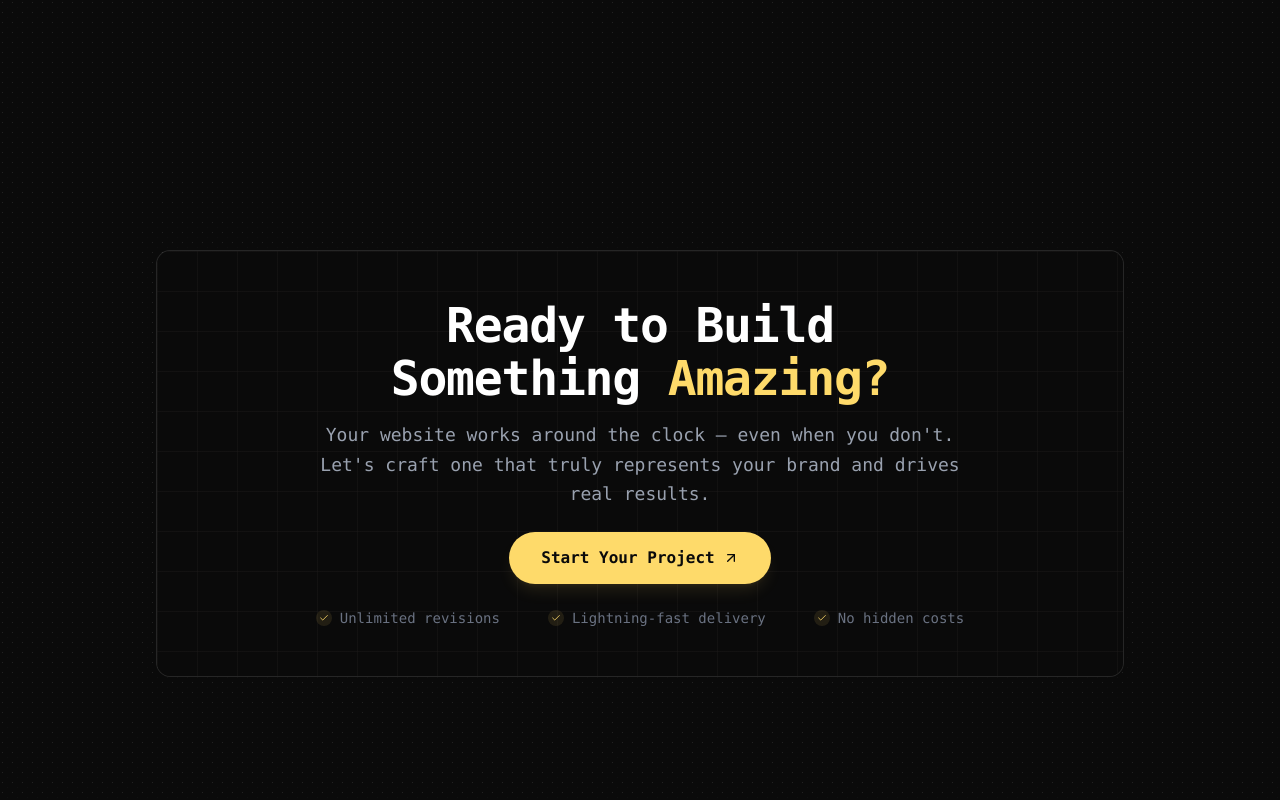
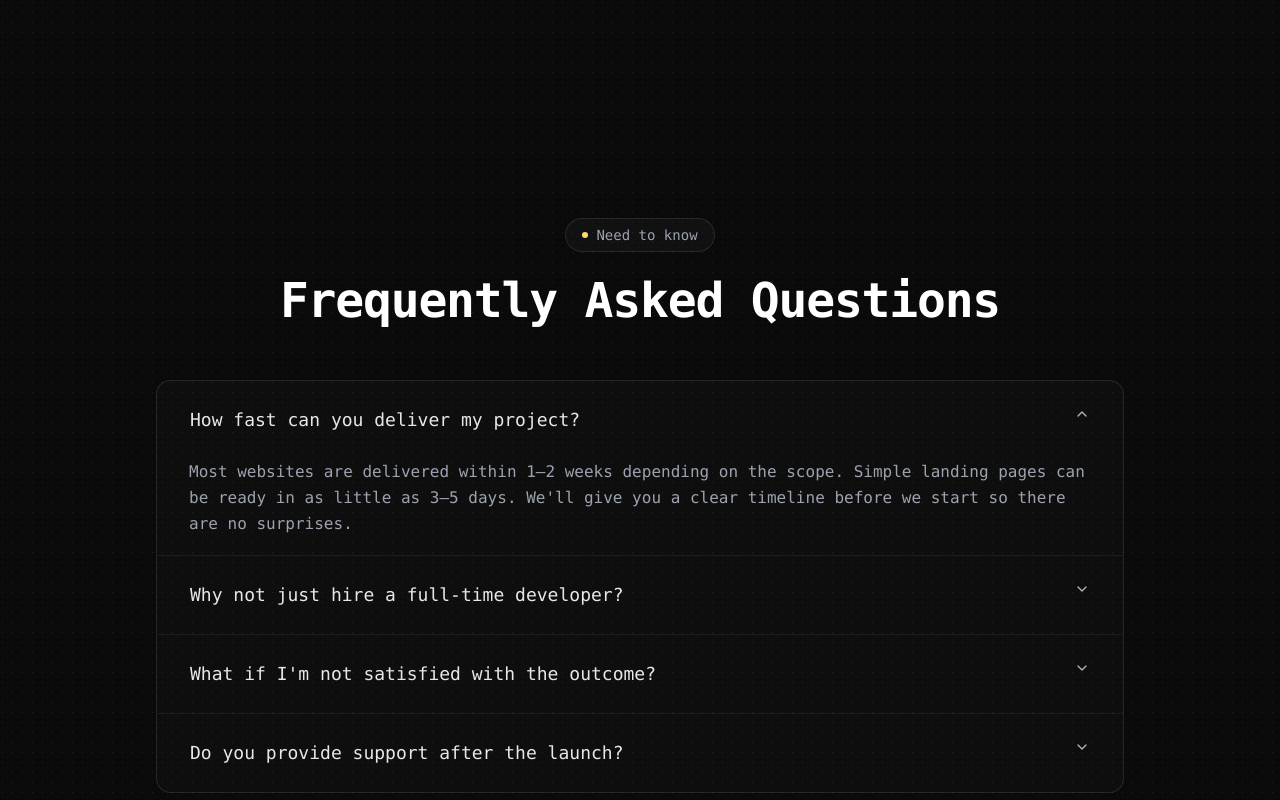
Before and after one commit to Piyush-20045/code-nest, a Next.js app: page / in a window 1280 px wide. Shown: the part 1820-2620 px from the top of the page. Built offline with nearby package versions, Linux system fonts and the light colour scheme.

Commit message:
feat: add Faq section in the home page with

```diff
--- a/app/page.js
+++ b/app/page.js
@@ -4,6 +4,7 @@ import Services from "@/components/Services";
 import Projects from "@/components/Projects";
 import Footer from "@/components/Footer";
 import Cta from "@/components/Cta";
+import Faq from "@/components/Faq";
 
 export default function Home() {
   return (
@@ -27,6 +28,7 @@ export default function Home() {
           <Hero />
           <Services />
           <Projects />
+          <Faq />
           <Cta />
         </main>
         <Footer />
--- /dev/null
+++ b/components/Faq.jsx
@@ -0,0 +1,64 @@
+"use client";
+import {
+  Accordion,
+  AccordionContent,
+  AccordionItem,
+  AccordionTrigger,
+} from "@/components/ui/accordion";
+import { faqs } from "@/constants/faq-data";
+
+export default function Faq() {
+  return (
+    <section
+      id="faqs"
+      className="w-full max-w-[1000px] mx-auto px-4 py-24 relative z-10"
+    >
+      {/* Header */}
+      <div className="text-center mb-14">
+        <span
+          className="inline-flex items-center gap-2 text-sm border border-white/10 rounded-full px-4 py-1.5 bg-white/3 mb-6"
+          style={{ color: "#9ca3af" }}
+        >
+          <span className="w-1.5 h-1.5 rounded-full bg-[#feda6a]" />
+          Need to know
+        </span>
+        <h2
+          className="text-4xl md:text-5xl font-extrabold tracking-tight"
+          style={{ color: "#ffffff" }}
+        >
+          Frequently Asked Questions
+        </h2>
+      </div>
+
+      {/* Accordion */}
+      <div className="rounded-2xl border border-white/10 bg-white/2 overflow-hidden">
+        <Accordion type="single" collapsible defaultValue="item-1">
+          {faqs.map((faq, i) => (
+            <AccordionItem
+              key={faq.value}
+              value={faq.value}
+              className={`px-6 md:px-8 border-white/6 ${
+                i === faqs.length - 1 ? "border-b-0" : ""
+              }`}
+            >
+              <AccordionTrigger
+                className="py-5 md:py-6 text-base md:text-lg hover:no-underline font-medium cursor-pointer"
+                style={{ color: "rgba(255, 255, 255, 0.9)" }}
+              >
+                {faq.question}
+              </AccordionTrigger>
+              <AccordionContent>
+                <p
+                  style={{ color: "#9ca3af" }}
+                  className="text-sm md:text-base leading-relaxed pb-2"
+                >
+                  {faq.answer}
+                </p>
+              </AccordionContent>
+            </AccordionItem>
+          ))}
+        </Accordion>
+      </div>
+    </section>
+  );
+}
--- /dev/null
+++ b/components/ui/accordion.jsx
@@ -0,0 +1,80 @@
+"use client"
+
+import * as React from "react"
+import { Accordion as AccordionPrimitive } from "radix-ui"
+
+import { cn } from "@/lib/utils"
+import { ChevronDownIcon, ChevronUpIcon } from "lucide-react"
+
+function Accordion({
+  className,
+  ...props
+}) {
+  return (
+    <AccordionPrimitive.Root
+      data-slot="accordion"
+      className={cn("flex w-full flex-col", className)}
+      {...props} />
+  );
+}
+
+function AccordionItem({
+  className,
+  ...props
+}) {
+  return (
+    <AccordionPrimitive.Item
+      data-slot="accordion-item"
+      className={cn("not-last:border-b", className)}
+      {...props} />
+  );
+}
+
+function AccordionTrigger({
+  className,
+  children,
+  ...props
+}) {
+  return (
+    <AccordionPrimitive.Header className="flex">
+      <AccordionPrimitive.Trigger
+        data-slot="accordion-trigger"
+        className={cn(
+          "group/accordion-trigger relative flex flex-1 items-start justify-between rounded-lg border border-transparent py-2.5 text-left text-sm font-medium transition-all outline-none hover:underline focus-visible:border-ring focus-visible:ring-3 focus-visible:ring-ring/50 focus-visible:after:border-ring disabled:pointer-events-none disabled:opacity-50 **:data-[slot=accordion-trigger-icon]:ml-auto **:data-[slot=accordion-trigger-icon]:size-4 **:data-[slot=accordion-trigger-icon]:text-muted-foreground",
+          className
+        )}
+        {...props}>
+        {children}
+        <ChevronDownIcon
+          data-slot="accordion-trigger-icon"
+          className="pointer-events-none shrink-0 group-aria-expanded/accordion-trigger:hidden" />
+        <ChevronUpIcon
+          data-slot="accordion-trigger-icon"
+          className="pointer-events-none hidden shrink-0 group-aria-expanded/accordion-trigger:inline" />
+      </AccordionPrimitive.Trigger>
+    </AccordionPrimitive.Header>
+  );
+}
+
+function AccordionContent({
+  className,
+  children,
+  ...props
+}) {
+  return (
+    <AccordionPrimitive.Content
+      data-slot="accordion-content"
+      className="overflow-hidden text-sm data-open:animate-accordion-down data-closed:animate-accordion-up"
+      {...props}>
+      <div
+        className={cn(
+          "h-(--radix-accordion-content-height) pt-0 pb-2.5 [&_a]:underline [&_a]:underline-offset-3 [&_a]:hover:text-foreground [&_p:not(:last-child)]:mb-4",
+          className
+        )}>
+        {children}
+      </div>
+    </AccordionPrimitive.Content>
+  );
+}
+
+export { Accordion, AccordionItem, AccordionTrigger, AccordionContent }
--- /dev/null
+++ b/constants/faq-data.jsx
@@ -0,0 +1,26 @@
+export const faqs = [
+  {
+    value: "item-1",
+    question: "How fast can you deliver my project?",
+    answer:
+      "Most websites are delivered within 1–2 weeks depending on the scope. Simple landing pages can be ready in as little as 3–5 days. We'll give you a clear timeline before we start so there are no surprises.",
+  },
+  {
+    value: "item-2",
+    question: "Why not just hire a full-time developer?",
+    answer:
+      "Hiring full-time means salaries, benefits, onboarding, and management overhead. With CodeNest, you get a dedicated team at a fraction of the cost — no contracts, no HR headaches. Just results, delivered fast.",
+  },
+  {
+    value: "item-3",
+    question: "What if I'm not satisfied with the outcome?",
+    answer:
+      "We offer unlimited revisions until you're 100% happy. Your satisfaction is our priority — we don't consider a project done until you love it. No extra charges for design tweaks during the revision phase.",
+  },
+  {
+    value: "item-4",
+    question: "Do you provide support after the launch?",
+    answer:
+      "Absolutely. Every project includes 30 days of free post-launch support for bug fixes and minor adjustments. We also offer ongoing maintenance plans if you need continued updates, hosting management, or performance monitoring.",
+  },
+];
```
